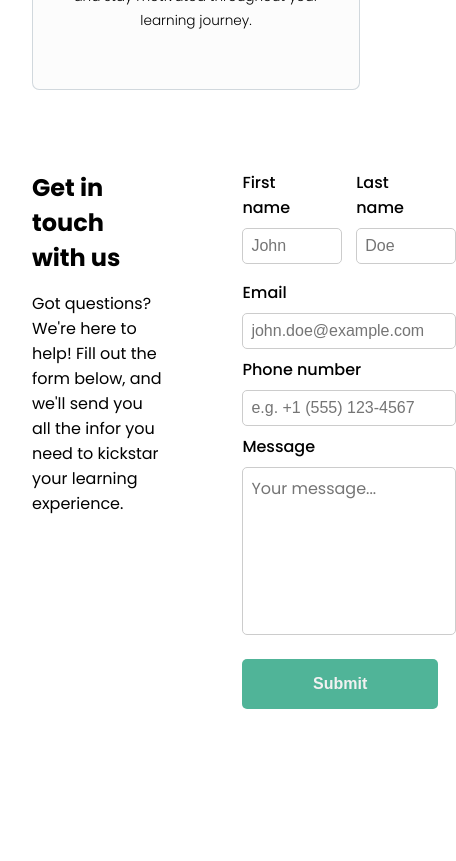
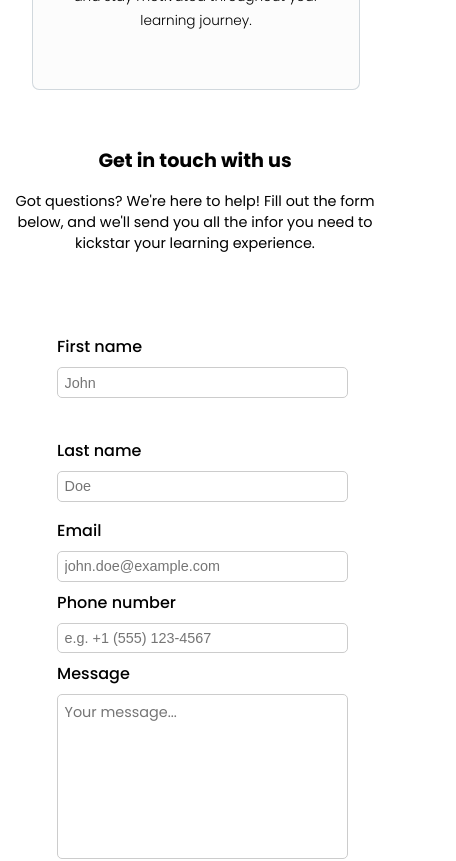
Before and after one commit to k1ssa1/linguatech-client-app, a React (Vite) app: page / in a window 390 px wide. Shown: the part 2840-3701 px from the top of the page, 456 px wide, since content can reach past the window. Built offline with nearby package versions, Linux system fonts and the light colour scheme.

Commit message:
fix: add responssiveness to lead capture form

```diff
--- a/src/components/forms/contact/Contact.module.css
+++ b/src/components/forms/contact/Contact.module.css
@@ -1,11 +1,12 @@
 .main{
     display: grid;
     grid-template-columns: 40% 60%;
-    gap: 5rem;
+    gap: 4rem;
     padding: 2rem;
     margin: 2rem 0;
     font-family: "poppins", Arial, Helvetica, sans-serif;
     justify-items: center;
+    overflow-x: hidden;
 }
 
 .header{
@@ -89,3 +90,66 @@ textarea{
     background-color: #4bc7a4;
     transition: 0.4s;
 }
+
+@media (max-width: 1024px) and (min-width: 769px){
+    .main {
+        grid-template-columns: 1fr 1fr;
+        padding: 1.5rem;
+    }
+
+    .lead_capture{
+        max-width: 500px
+    }
+}
+
+@media (max-width: 768px){
+    .main{
+        padding: 1rem;
+        grid-template-columns: 1fr;
+    }
+
+    .header{
+        text-align: center;
+    }
+
+    .lead_capture{
+        max-width: 90%;
+    }
+
+    .submit_btn{
+        padding: 0.8rem;
+        font-size: 1rem;
+    }
+}
+
+@media (max-width: 480px){
+    .main{
+        padding: 0.5rem
+    }
+
+    .header h2{
+        font-size: 1.2rem;
+    }
+
+    .header p{
+        font-size: 0.9rem;
+    }
+
+    .leader_capture{
+        max-width: 100%;
+    }
+
+    .submit_btn{
+        padding: 0.6rem;
+        font-size: 0.9rem;
+    }
+
+    input, textarea{
+        font-size: 0.9rem;
+        padding: 0.4rem;
+    }
+
+    .name_section{
+        flex-direction: column;
+    }
+}
```
